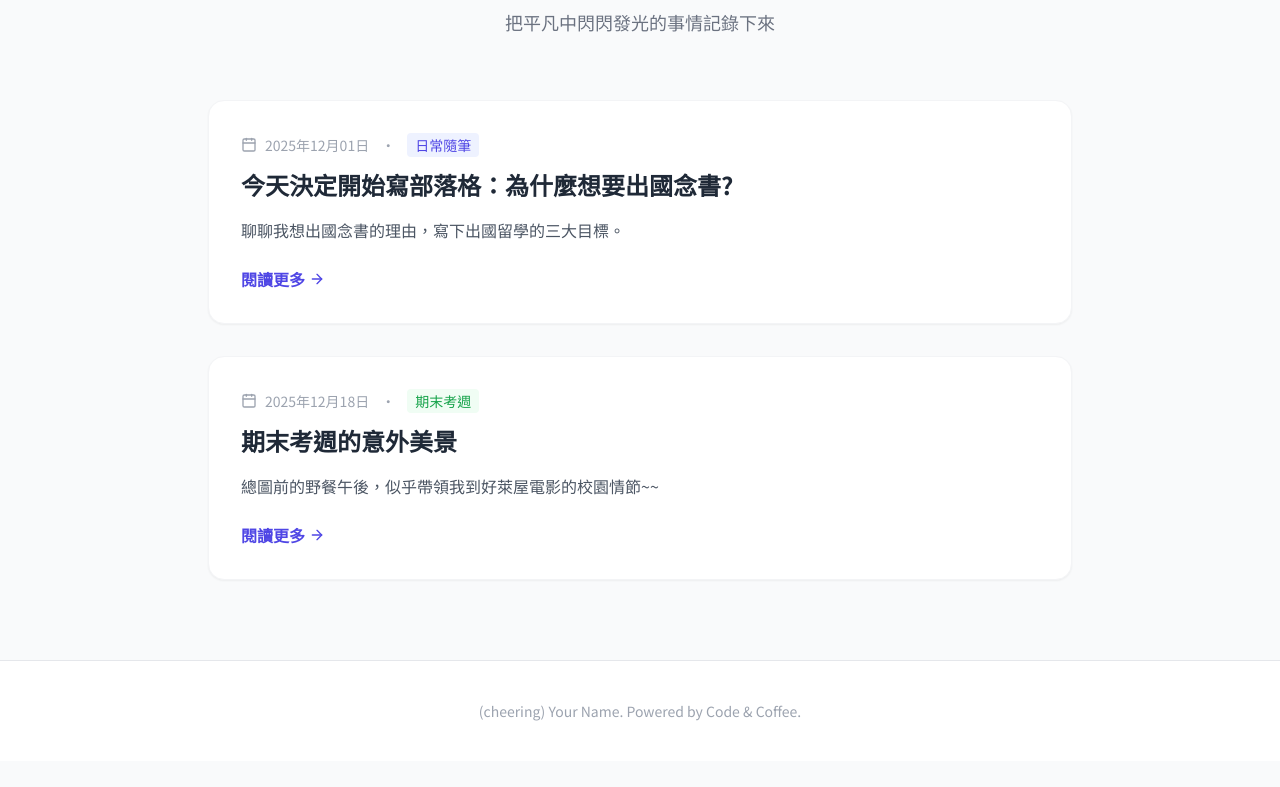
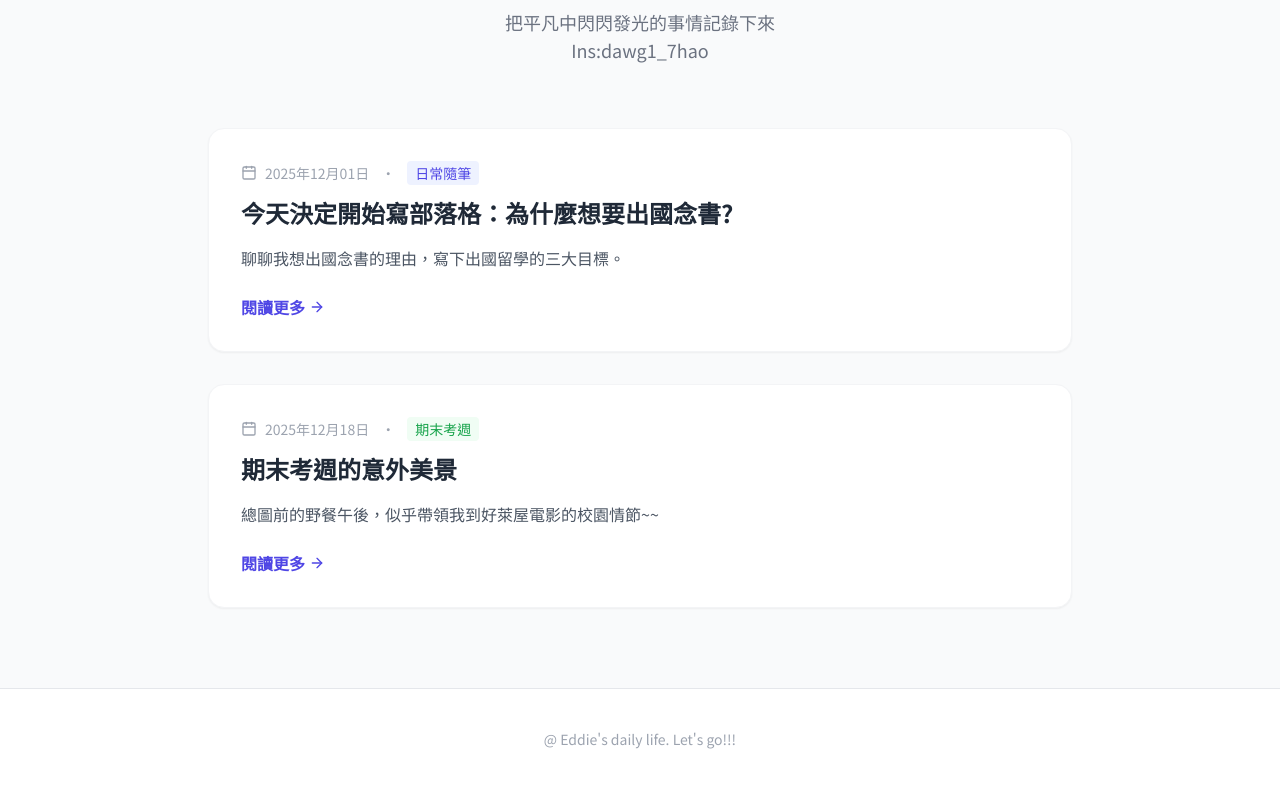
Before and after one commit to a0967310719-beep/my.blogger, a plain HTML site: page index.html in a window 1280 px wide. Shown: the part 177-964 px from the top of the page. Before the commit the page ends 938 px from the top, so only its background shows below. Drawn offline with nearby package versions, Linux system fonts and the light colour scheme.

Commit message:
Update index.html

```diff
--- a/index.html
+++ b/index.html
@@ -27,6 +27,7 @@
     <header class="max-w-4xl mx-auto px-4 py-16 text-center">
         <h2 class="text-4xl font-extrabold text-gray-900 mb-4">歡迎來到我的日常生活</h2>
         <p class="text-gray-500 text-lg">把平凡中閃閃發光的事情記錄下來</p>
+        <p class="text-gray-500 text-lg">Ins:dawg1_7hao</p>
     </header>
 
     <main class="max-w-4xl mx-auto px-4 pb-20">
@@ -76,7 +77,7 @@
     </main>
 
     <footer class="bg-white border-t border-gray-200 py-10 text-center text-gray-400 text-sm">
-        <p> (cheering) Your Name. Powered by Code & Coffee.</p>
+        <p>@ Eddie's daily life. Let's go!!!</p>
     </footer>
 
     <script>
```
